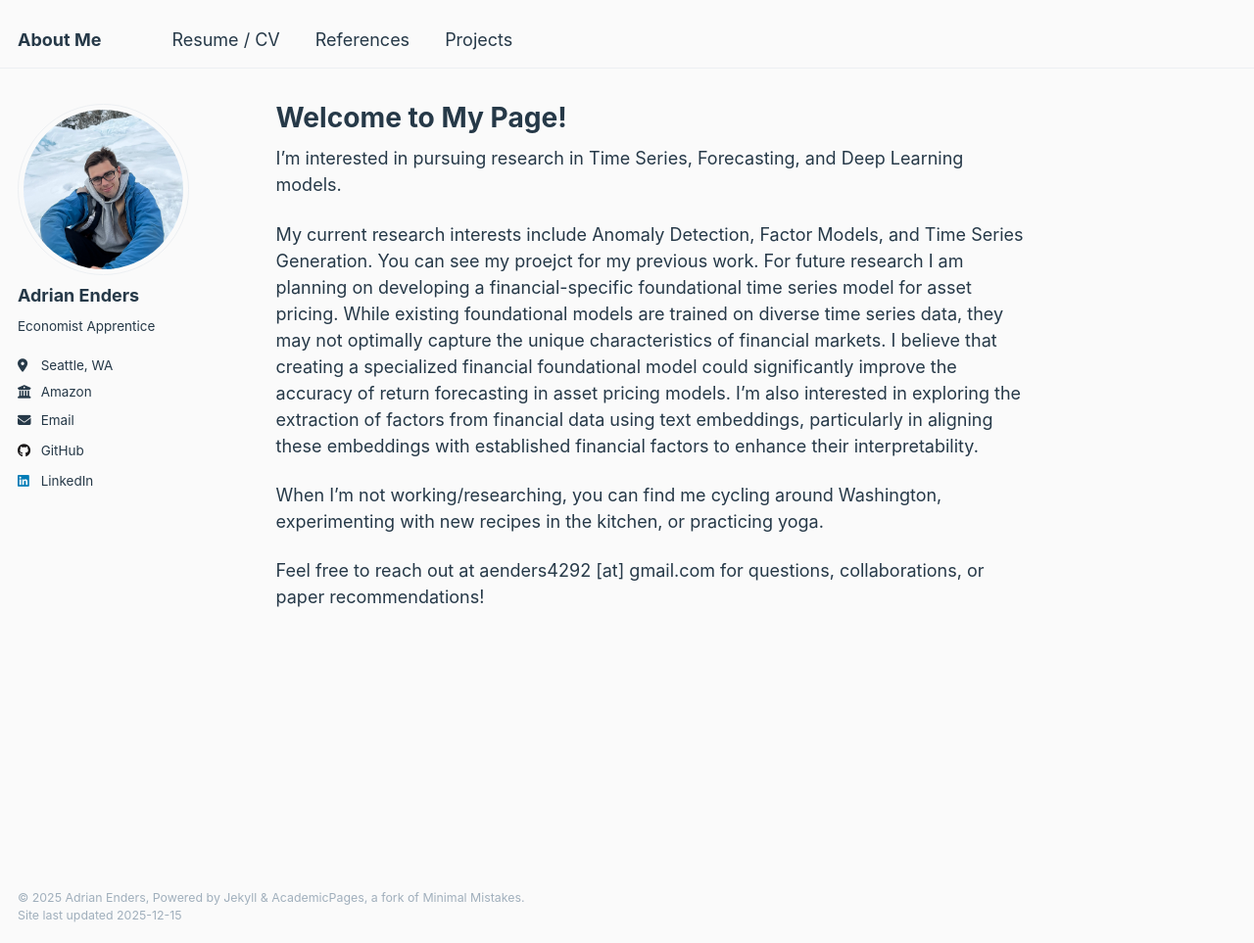
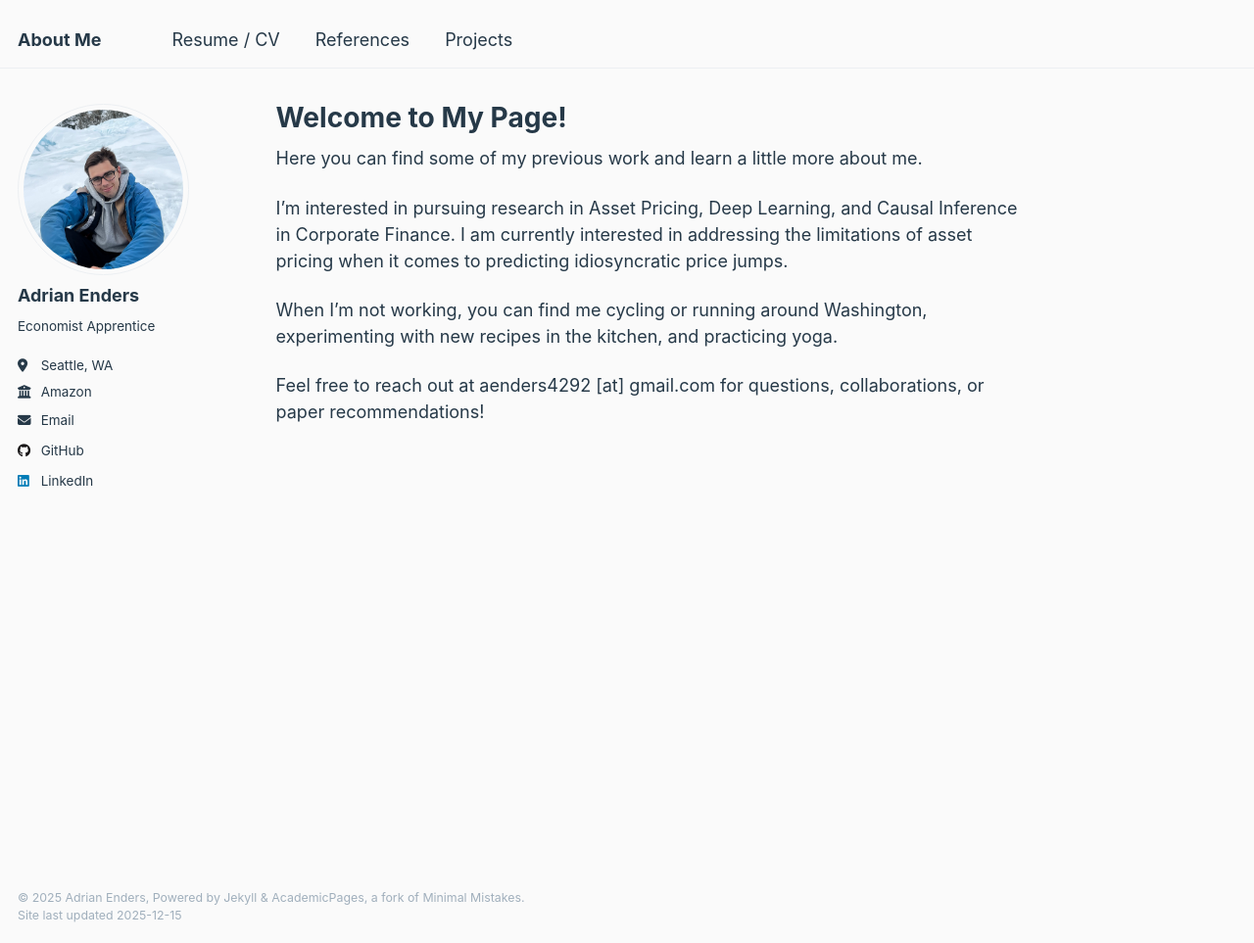
Before and after one commit to ae4292/ae4292.github.io, a Jekyll site: the page built from _pages/about.md, in a window 1280 px wide and 963 px high. Shown: the whole window at 98% size. Built offline with Jekyll 4.4.1, drawn with Linux system fonts in a browser that asks for light colours.

Commit message:
Update about.md

```diff
--- a/_pages/about.md
+++ b/_pages/about.md
@@ -7,10 +7,10 @@ redirect_from:
   - /about.html
 ---
 
-I'm interested in pursuing research in Time Series, Forecasting, and Deep Learning models.
+Here you can find some of my previous work and learn a little more about me.
 
-My current research interests include Anomaly Detection, Factor Models, and Time Series Generation. You can see my proejct for my previous work. For future research I am planning on developing a financial-specific foundational time series model for asset pricing. While existing foundational models are trained on diverse time series data, they may not optimally capture the unique characteristics of financial markets. I believe that creating a specialized financial foundational model could significantly improve the accuracy of return forecasting in asset pricing models. I'm also interested in exploring the extraction of factors from financial data using text embeddings, particularly in aligning these embeddings with established financial factors to enhance their interpretability.
+I'm interested in pursuing research in Asset Pricing, Deep Learning, and Causal Inference in Corporate Finance. I am currently interested in addressing the limitations of asset pricing when it comes to predicting idiosyncratic price jumps.
 
-When I'm not working/researching, you can find me cycling around Washington, experimenting with new recipes in the kitchen, or practicing yoga.
+When I'm not working, you can find me cycling or running around Washington, experimenting with new recipes in the kitchen, and practicing yoga.
 
 Feel free to reach out at aenders4292 [at] gmail.com for questions, collaborations, or paper recommendations!
```
